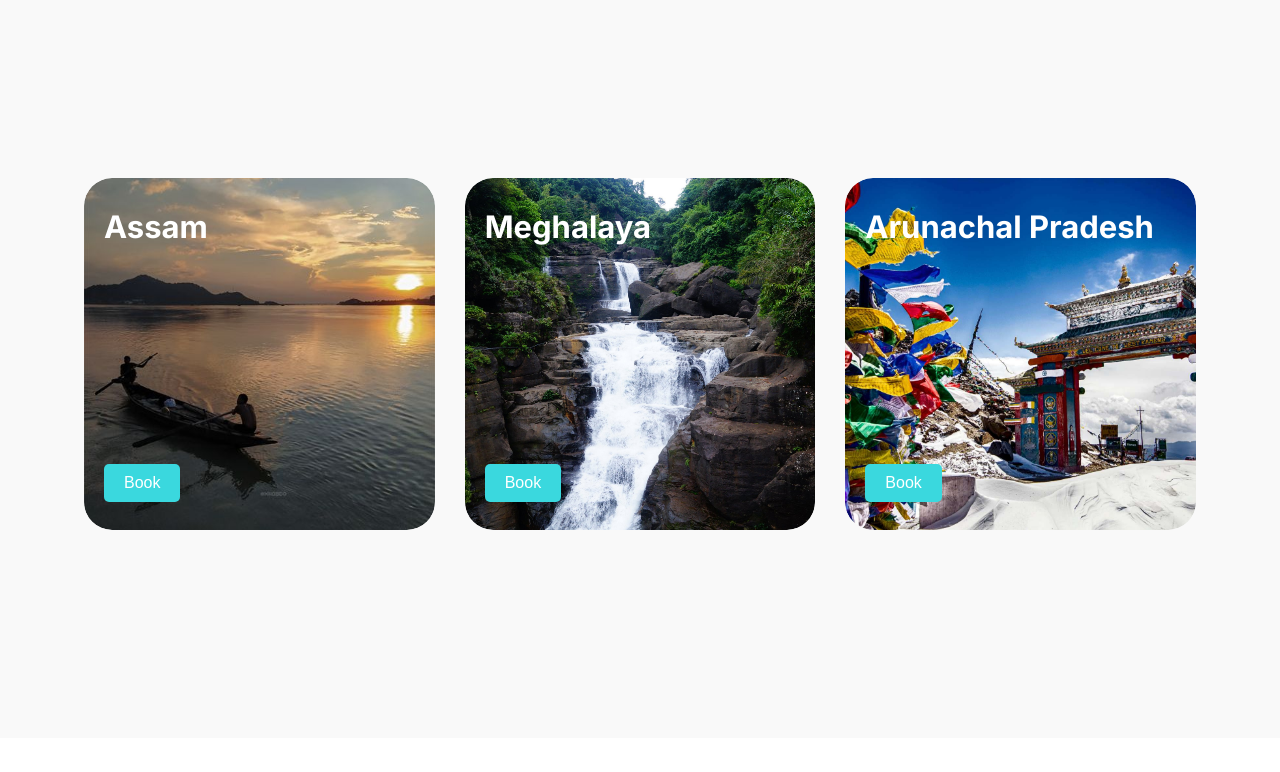
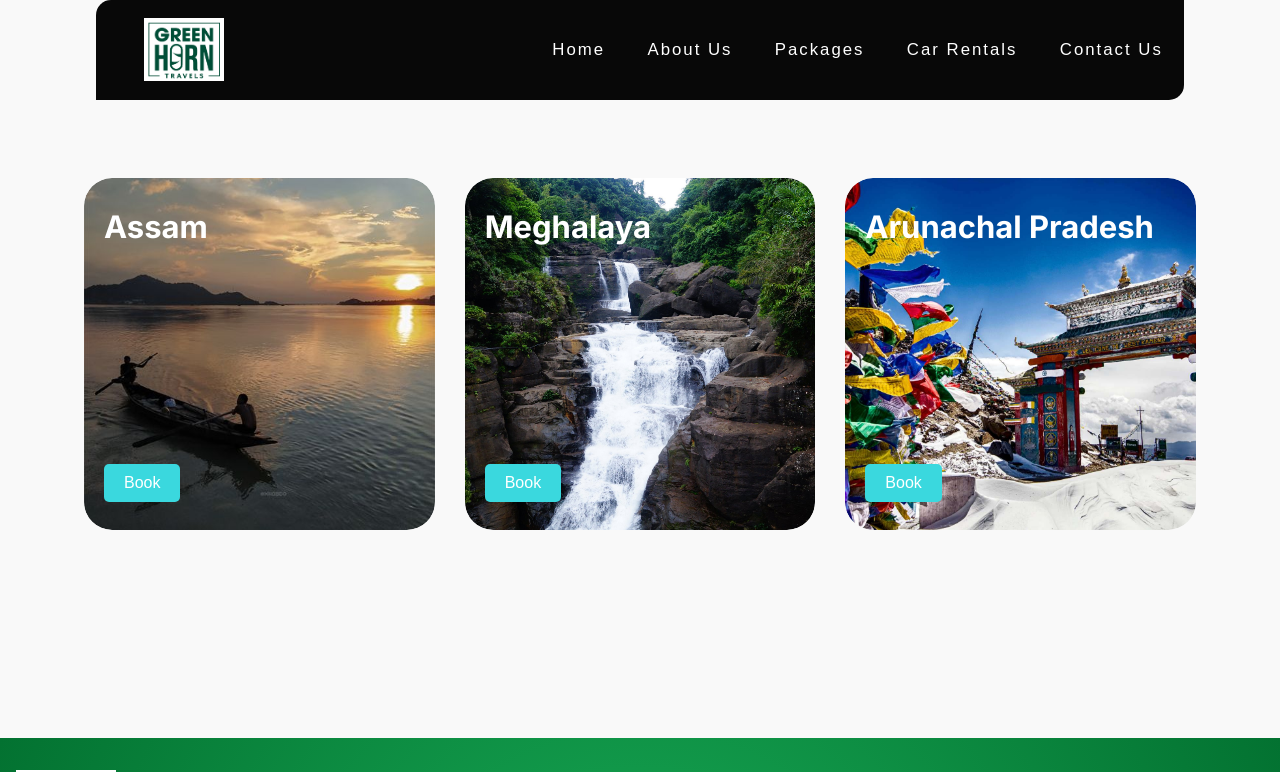
Before and after one commit to Abhishek10351/green-horn-travels, a Next.js app: page /locations in a window 1280 px wide. Shown: the top 772 px of the page. Built offline with nearby package versions, Linux system fonts and the light colour scheme.

Commit message:
added navbar and footer in packages page

```diff
--- /dev/null
+++ b/sites/locations/location.css
@@ -0,0 +1,3 @@
+nav {
+  background-color: rgb(8, 8, 8) !important;
+}
--- a/sites/locations/location.jsx
+++ b/sites/locations/location.jsx
@@ -1,9 +1,15 @@
 import PackagesSection from "../../components/location/PackagesCardSection/PackageCardSection";
-
+import Navbar from "../../components/globals/Navbar/Navbar";
+import Footer from "../../components/globals/Footer/Footer";
+import "./location.css";
 export default function Location() {
-    return (
-        <div>
-            <PackagesSection />
-        </div>
-    );
+  return (
+    <>
+      <Navbar />
+      <div>
+        <PackagesSection />
+      </div>
+      <Footer />
+    </>
+  );
 }
```
